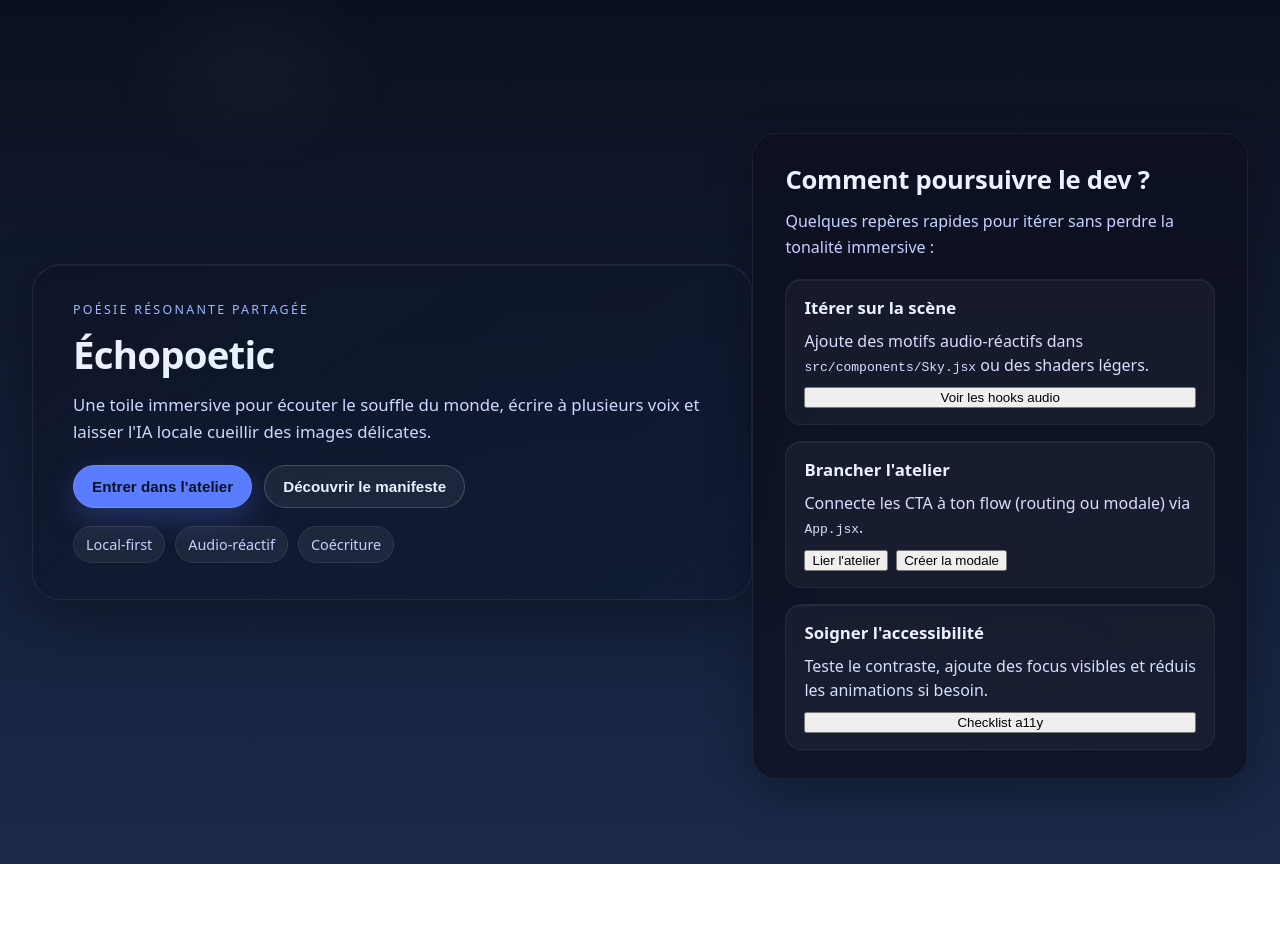
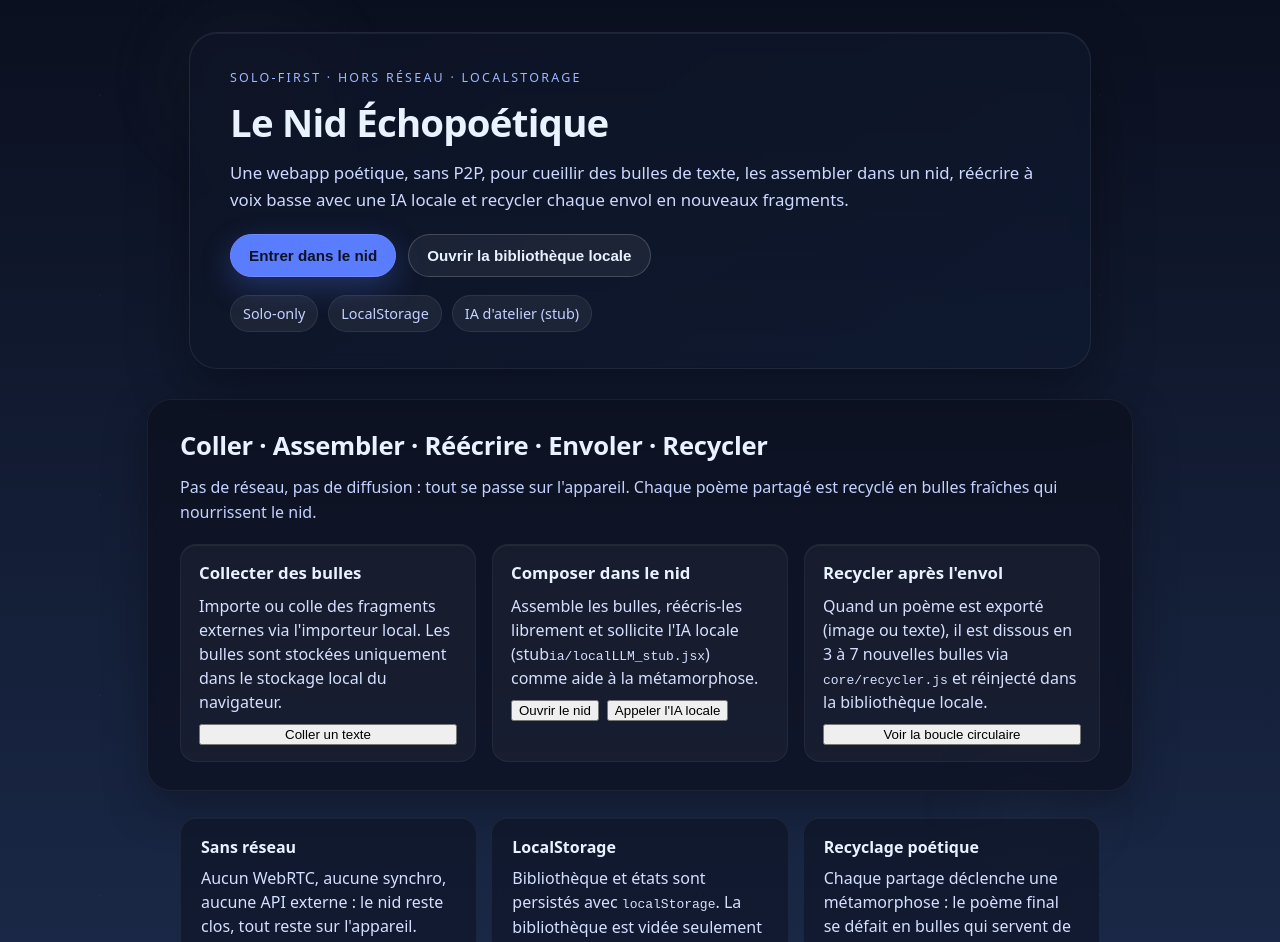
Before and after one commit to pierkiroule/echopoetic, a React (Vite) app: page / in a window 1280 px wide. Shown: the top 942 px of the page. Before the commit the page ends 864 px from the top, so only its background shows below. Built offline with nearby package versions, Linux system fonts and the light colour scheme.

Commit message:
Refocus on solo-first poetic recycling

```diff
--- a/src/App.jsx
+++ b/src/App.jsx
@@ -2,60 +2,95 @@ import React from 'react'
 import Sky from './components/Sky'
 import './styles/poetry.css'
 
-// App principal — affiche `Sky` par défaut.
+// App principale — espace d'accueil du Nid Échopoétique (solo-first, local).
 export default function App() {
   return (
     <div className="app-root">
       <div className="scene">
         <Sky />
 
-        <main className="hero" aria-label="Présentation d'Échopoetic">
-          <p className="eyebrow">Poésie résonante partagée</p>
-          <h1>Échopoetic</h1>
+        <main className="hero" aria-label="Présentation du Nid Échopoétique">
+          <p className="eyebrow">Solo-first · Hors réseau · LocalStorage</p>
+          <h1>Le Nid Échopoétique</h1>
           <p className="lede">
-            Une toile immersive pour écouter le souffle du monde, écrire à plusieurs voix et
-            laisser l'IA locale cueillir des images délicates.
+            Une webapp poétique, sans P2P, pour cueillir des bulles de texte, les assembler dans
+            un nid, réécrire à voix basse avec une IA locale et recycler chaque envol en nouveaux
+            fragments.
           </p>
 
           <div className="cta-row">
-            <button type="button" className="primary">Entrer dans l'atelier</button>
-            <button type="button" className="ghost">Découvrir le manifeste</button>
+            <button type="button" className="primary">Entrer dans le nid</button>
+            <button type="button" className="ghost">Ouvrir la bibliothèque locale</button>
           </div>
 
           <div className="pill-row" aria-hidden>
-            <span>Local-first</span>
-            <span>Audio-réactif</span>
-            <span>Coécriture</span>
+            <span>Solo-only</span>
+            <span>LocalStorage</span>
+            <span>IA d'atelier (stub)</span>
           </div>
         </main>
 
-        <section className="dev-guide" aria-label="Poursuivre le développement">
-          <h2>Comment poursuivre le dev ?</h2>
+        <section className="dev-guide" aria-label="Cycle poétique circulaire">
+          <h2>Coller · Assembler · Réécrire · Envoler · Recycler</h2>
           <p className="dev-lede">
-            Quelques repères rapides pour itérer sans perdre la tonalité immersive :
+            Pas de réseau, pas de diffusion : tout se passe sur l'appareil. Chaque poème partagé
+            est recyclé en bulles fraîches qui nourrissent le nid.
           </p>
 
           <div className="guide-grid">
             <article className="guide-card">
-              <h3>Itérer sur la scène</h3>
-              <p>Ajoute des motifs audio-réactifs dans <code>src/components/Sky.jsx</code> ou des shaders légers.</p>
-              <button type="button" className="ghost">Voir les hooks audio</button>
+              <h3>Collecter des bulles</h3>
+              <p>
+                Importe ou colle des fragments externes via l'importeur local. Les bulles sont
+                stockées uniquement dans le stockage local du navigateur.
+              </p>
+              <button type="button" className="ghost">Coller un texte</button>
             </article>
 
             <article className="guide-card">
-              <h3>Brancher l'atelier</h3>
-              <p>Connecte les CTA à ton flow (routing ou modale) via <code>App.jsx</code>.</p>
+              <h3>Composer dans le nid</h3>
+              <p>
+                Assemble les bulles, réécris-les librement et sollicite l'IA locale (stub
+                <code>ia/localLLM_stub.jsx</code>) comme aide à la métamorphose.
+              </p>
               <div className="guide-actions">
-                <button type="button" className="primary">Lier l'atelier</button>
-                <button type="button" className="ghost">Créer la modale</button>
+                <button type="button" className="primary">Ouvrir le nid</button>
+                <button type="button" className="ghost">Appeler l'IA locale</button>
               </div>
             </article>
 
             <article className="guide-card">
-              <h3>Soigner l'accessibilité</h3>
-              <p>Teste le contraste, ajoute des focus visibles et réduis les animations si besoin.</p>
-              <button type="button" className="ghost">Checklist a11y</button>
+              <h3>Recycler après l'envol</h3>
+              <p>
+                Quand un poème est exporté (image ou texte), il est dissous en 3 à 7 nouvelles
+                bulles via <code>core/recycler.js</code> et réinjecté dans la bibliothèque locale.
+              </p>
+              <button type="button" className="ghost">Voir la boucle circulaire</button>
             </article>
+          </div>
+        </section>
+
+        <section className="solo-notes" aria-label="Garanties solo-only">
+          <div className="note-card">
+            <h3>Sans réseau</h3>
+            <p>
+              Aucun WebRTC, aucune synchro, aucune API externe : le nid reste clos, tout reste
+              sur l'appareil.
+            </p>
+          </div>
+          <div className="note-card">
+            <h3>LocalStorage</h3>
+            <p>
+              Bibliothèque et états sont persistés avec <code>localStorage</code>. La
+              bibliothèque est vidée seulement sur action explicite.
+            </p>
+          </div>
+          <div className="note-card">
+            <h3>Recyclage poétique</h3>
+            <p>
+              Chaque partage déclenche une métamorphose : le poème final se défait en bulles qui
+              servent de matière première aux prochaines œuvres.
+            </p>
           </div>
         </section>
       </div>
--- a/src/styles/poetry.css
+++ b/src/styles/poetry.css
@@ -1,4 +1,4 @@
-/* Styles sobres et animations pour le projet Échopoetic */
+/* Styles sobres et animations pour Le Nid Échopoétique */
 
 :root{
   --sky-top: #0b1020;
@@ -8,7 +8,7 @@
 
 html,body,#root{ height:100%; margin:0; }
 .app-root{ font-family: system-ui, -apple-system, 'Segoe UI', Roboto, 'Helvetica Neue', Arial; min-height:100vh; color:#e9f2ff; }
-.scene{ position:relative; min-height:100vh; display:flex; align-items:center; justify-content:center; padding:32px; overflow:hidden; isolation:isolate; }
+.scene{ position:relative; min-height:100vh; display:flex; flex-direction:column; align-items:center; justify-content:center; gap:22px; padding:32px; overflow:hidden; isolation:isolate; }
 
 .sky{
   position:absolute;
@@ -53,10 +53,10 @@ html,body,#root{ height:100%; margin:0; }
 .hero{
   position:relative;
   z-index:1;
-  max-width:720px;
+  max-width:820px;
   padding:36px 40px;
   border-radius:28px;
-  background: linear-gradient(145deg, rgba(14,20,38,0.72), rgba(14,25,48,0.58));
+  background: linear-gradient(145deg, rgba(14,20,38,0.78), rgba(14,25,48,0.64));
   border:1px solid rgba(255,255,255,0.08);
   box-shadow: 0 20px 60px rgba(0,0,0,0.35), inset 0 1px 0 rgba(255,255,255,0.06);
   backdrop-filter: blur(8px);
@@ -76,19 +76,24 @@ html,body,#root{ height:100%; margin:0; }
 .pill-row{ display:flex; flex-wrap:wrap; gap:10px; color:#c5d2ff; }
 .pill-row span{ background:rgba(255,255,255,0.06); padding:8px 12px; border-radius:999px; border:1px solid rgba(255,255,255,0.08); font-size:0.9rem; }
 
-.dev-guide{ position:relative; z-index:1; margin-top:48px; padding:28px 32px; border-radius:24px; background:rgba(12,16,30,0.68); border:1px solid rgba(255,255,255,0.06); box-shadow: 0 16px 46px rgba(0,0,0,0.3); backdrop-filter: blur(6px); }
+.dev-guide{ position:relative; z-index:1; width:100%; max-width:920px; margin-top:8px; padding:28px 32px; border-radius:24px; background:rgba(12,16,30,0.68); border:1px solid rgba(255,255,255,0.06); box-shadow: 0 16px 46px rgba(0,0,0,0.3); backdrop-filter: blur(6px); }
 .dev-guide h2{ margin:0 0 12px; font-size: clamp(1.6rem, 2vw, 1.9rem); letter-spacing:-0.01em; }
 .dev-lede{ margin:0 0 18px; color:#c5d2ff; line-height:1.6; }
-.guide-grid{ display:grid; grid-template-columns: repeat(auto-fit, minmax(220px, 1fr)); gap:16px; }
+.guide-grid{ display:grid; grid-template-columns: repeat(auto-fit, minmax(240px, 1fr)); gap:16px; }
 .guide-card{ padding:16px 18px; border-radius:16px; background:rgba(255,255,255,0.04); border:1px solid rgba(255,255,255,0.05); box-shadow: inset 0 1px 0 rgba(255,255,255,0.06); display:flex; flex-direction:column; gap:10px; }
 .guide-card h3{ margin:0; font-size:1.05rem; }
 .guide-card p{ margin:0; color:#d5e0ff; line-height:1.5; }
 .guide-actions{ display:flex; gap:8px; flex-wrap:wrap; }
 
-@media (max-width: 640px){
+.solo-notes{ position:relative; z-index:1; width:100%; max-width:920px; display:grid; grid-template-columns: repeat(auto-fit, minmax(220px, 1fr)); gap:14px; margin-top:4px; }
+.note-card{ padding:18px 20px; border-radius:16px; background:rgba(14,19,36,0.64); border:1px solid rgba(255,255,255,0.05); box-shadow: inset 0 1px 0 rgba(255,255,255,0.05); }
+.note-card h3{ margin:0 0 8px; font-size:1rem; }
+.note-card p{ margin:0; color:#d5e0ff; line-height:1.5; }
+
+@media (max-width: 820px){
   .scene{ padding:20px; }
   .hero{ padding:26px 24px; }
-  .dev-guide{ padding:22px 20px; margin-top:36px; }
+  .dev-guide{ padding:22px 20px; margin-top:16px; }
 }
 
 @keyframes floatUp{
```
Also changed, not shown: src/core/importer.js (added, +50 -0 lines), src/core/recycler.js (added, +61 -0 lines), 1 other file (tests, documents, lock files or other folders).
